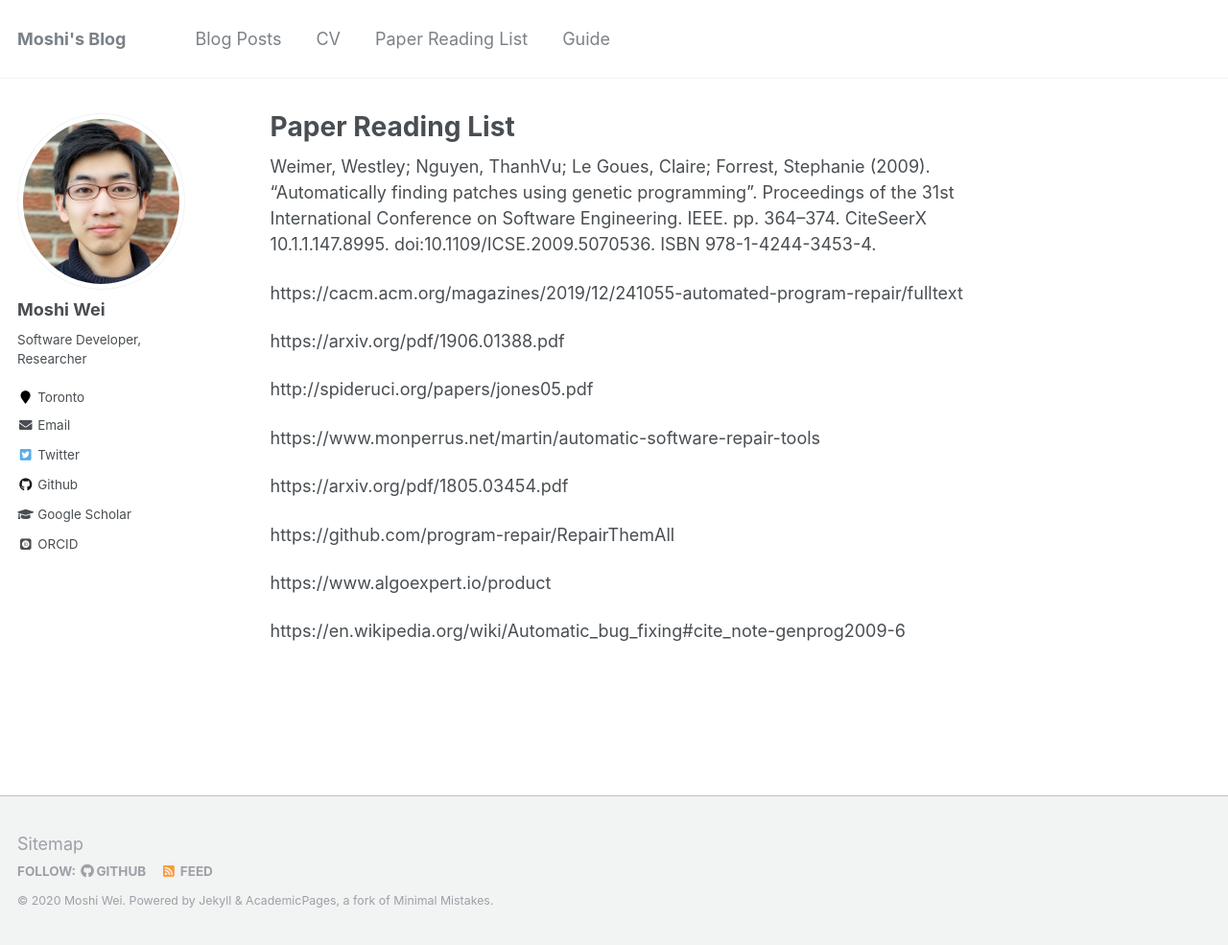
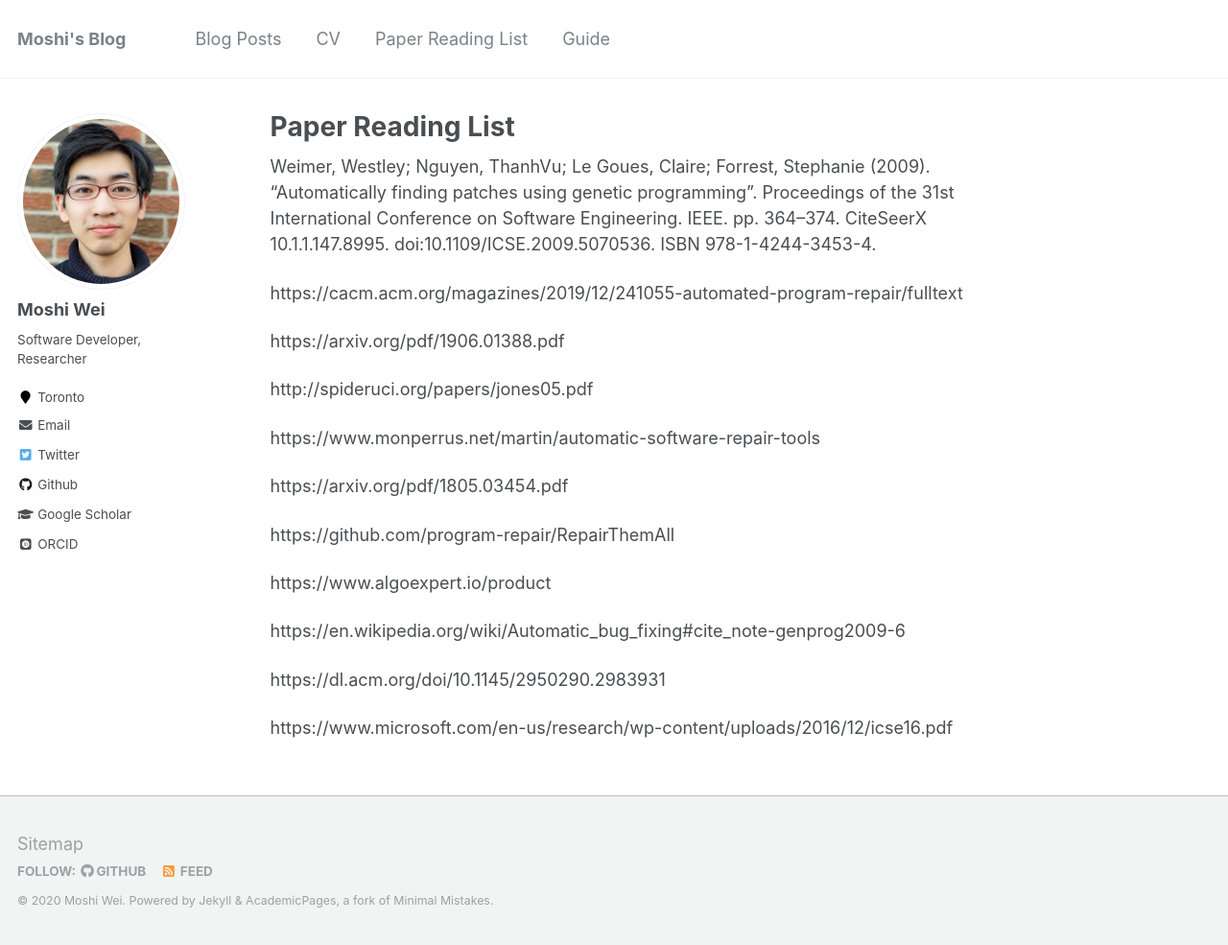
Before and after one commit to Moshiii/Moshiii.github.io, a Jekyll site: the page built from _pages/ppr_list.md, in a window 1280 px wide and 985 px high. Shown: the whole window at 96% size. Built offline with Jekyll 4.4.1, drawn with Linux system fonts in a browser that asks for light colours; some web fonts are replaced; part of the change alters nothing that is shown.

Commit message:
Update ppr_list.md

```diff
--- a/_pages/ppr_list.md
+++ b/_pages/ppr_list.md
@@ -25,3 +25,7 @@ https://github.com/program-repair/RepairThemAll
 https://www.algoexpert.io/product
 
 https://en.wikipedia.org/wiki/Automatic_bug_fixing#cite_note-genprog2009-6
+
+https://dl.acm.org/doi/10.1145/2950290.2983931
+
+https://www.microsoft.com/en-us/research/wp-content/uploads/2016/12/icse16.pdf
```
